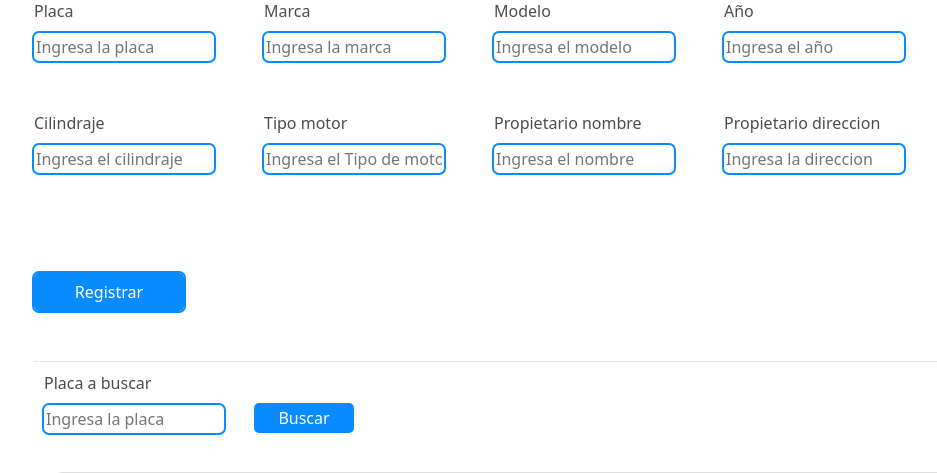
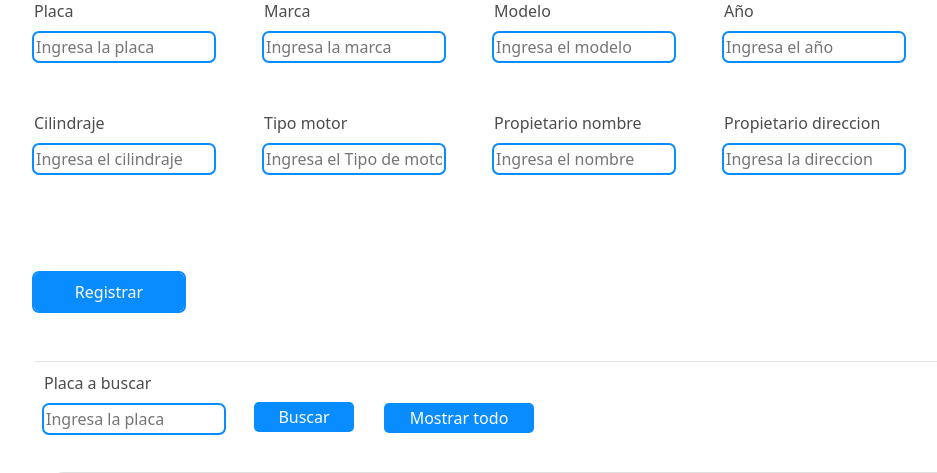
Before and after one commit to Alejandrovc6467/ProyectoBD, a PHP site: the page made by index.php in a window 1280 px wide. Shown: the part 209-682 px from the top of the page, without its empty margins (48-985 px from the left). Run offline with PHP 8.4, Linux system fonts and the light colour scheme; data that the repository does not hold is empty; some libraries are stand-ins or nearby versions.

Commit message:
finish ak si pa

```diff
--- a/public/css/buscar.css
+++ b/public/css/buscar.css
@@ -5,6 +5,12 @@
     display: flex;
     flex-direction: row;
     align-items: center;
+}
+
+.buscar_form_container{
+
+    display: flex;
+    flex-direction: row;
 }
 
 
@@ -34,10 +40,22 @@
 }
 
 
+.butonmostrar_todo{
+    background-color: #088cff;
+    color: rgb(255, 255, 255);
+    border-radius: 5px;
+    padding: 1px 10px;
+    border-color: transparent;
+    width: 150px;
+    margin-top: 31px;
+    margin-left: 30px;
+}
+
+
 
 @media all and (max-width:530px){
 
-    .buscar form{
+    .buscar {
         flex-direction: column;
         align-items: flex-start;
     }
@@ -46,4 +64,9 @@
         margin-left: 10px;
     }
 
+    .butonmostrar_todo{
+        margin-left: 10px;
+    }
+
+
 }
--- a/public/css/home.css
+++ b/public/css/home.css
@@ -88,6 +88,8 @@ input:hover{
 
 
 
+
+
 @media all and (max-width:530px){
 
     form{
@@ -101,4 +103,7 @@ input:hover{
         margin-bottom: 20px;
     }
 
+
+
+
 }
--- a/public/css/tabla.css
+++ b/public/css/tabla.css
@@ -88,7 +88,7 @@
     /*botones de las acciones de la tabla*/
 
     .delete-fisico-button{
-        background-color: #e14300;
+        background-color: #ff5900;
         color: rgb(255, 255, 255);
         border-radius: 5px;
         font-size: 13px;
@@ -100,7 +100,7 @@
     }
 
     .delete-logico-button{
-        background-color: #e14300;
+        background-color: #ff5900;
         font-size: 13px;
         color: rgb(255, 255, 255);
         border-radius: 5px;
--- a/public/header.php
+++ b/public/header.php
@@ -13,9 +13,9 @@
 	<link rel="stylesheet" href="public/css/base.css?323"/>
 	<link rel="stylesheet" href="public/css/bienvenida.css?1"/>
 	<link rel="stylesheet" href="public/css/head.css?54">
-	<link rel="stylesheet" href="public/css/home.css?74778">
-	<link rel="stylesheet" href="public/css/buscar.css?7821"/>
-	<link rel="stylesheet" href="public/css/tabla.css?1">
+	<link rel="stylesheet" href="public/css/home.css?2">
+	<link rel="stylesheet" href="public/css/buscar.css?37821"/>
+	<link rel="stylesheet" href="public/css/tabla.css?71">
 
 
 	<!--Fonts-->
--- /dev/null
+++ b/public/js/buscar.js
@@ -0,0 +1,122 @@
+// Entra en accion cuando se presiona el botón "buscar"
+$("#botonesFormulario_buscar").on("click", ".botonBuscar", function() {
+
+
+    //hago las cosas solo si el input no esta vacio
+    if($('#placa_a_buscar').val().trim() !== ''){
+
+
+      //verifico que solo se ingresen valores numericos en placa
+      if (/^\d*$/.test($('#placa_a_buscar').val()) ) {
+
+        var databuscar = {
+          placa:  $('#placa_a_buscar').val()
+        };
+
+
+        $.ajax({
+          type: "POST",
+          url: "?controlador=Index&accion=BuscarMotocicletaPorPlaca",
+          data: databuscar,
+          dataType: "json",
+          success: function(response) {
+
+            console.log(response);
+
+            if (response[0].Mensaje  === 'No hay ninguna motocicleta activa con esa placa') {
+
+              Swal.fire({
+                icon: 'error',
+                title: 'Oops...',
+                title: 'No hay ninguna motocicleta activa con esa placa',
+                confirmButtonColor: '#088cff'
+              })
+
+            } else {
+
+              //limpio la tabla antes de agregar
+              $("#containertabla tbody").empty();
+
+              // Recorrer la respuesta y agregar los datos a la tabla
+              $.each(response, function(index, motocicleta) {
+                var row = $("<tr>");
+                row.append($("<td>").text(motocicleta.placa));
+                row.append($("<td>").text(motocicleta.marca));
+                row.append($("<td>").text(motocicleta.modelo));
+                row.append($("<td>").text(motocicleta.anio));
+                row.append($("<td>").text(motocicleta.cilindraje));
+                row.append($("<td>").text(motocicleta.tipo_motor));
+                row.append($("<td>").text(motocicleta.propietario_nombre));
+                row.append($("<td>").text(motocicleta.propietario_direccion));
+
+                var buttonDeleteFisico = $("<button>")
+                  .text("Delete Físico")
+                  .attr("class", "delete-fisico-button")
+                  .data("placa", motocicleta.placa);
+
+                var buttonDeleteLogico = $("<button>")
+                  .text("Delete Lógico")
+                  .attr("class", "delete-logico-button")
+                  .data("placa", motocicleta.placa);
+
+                var buttonUpdate = $("<button>")
+                  .text("Update")
+                  .attr("class", "update-button")
+                  .attr("data-bs-toggle", "modal")
+                  .data("placa", motocicleta.placa)//le paso todos los datos de esa fila a mi boton y con los demas igual
+                  .data("marca", motocicleta.marca)
+                  .data("modelo", motocicleta.modelo)
+                  .data("anio", motocicleta.anio)
+                  .data("cilindraje", motocicleta.cilindraje)
+                  .data("tipo_motor", motocicleta.tipo_motor)
+                  .data("propietario_nombre", motocicleta.propietario_nombre)
+                  .data("propietario_direccion", motocicleta.propietario_direccion)
+                  .attr("data-bs-target", "#modalupdate");//atributo para que me abra el modal de bootstrap
+
+                var tdButtons = $("<td>").append(buttonUpdate, buttonDeleteFisico, buttonDeleteLogico);
+
+                  // Agregar los botones a la fila
+                  row.append(tdButtons);
+
+                  $("#containertabla tbody").append(row);
+                });
+
+
+            }//else
+
+
+
+          },
+            error: function(xhr, status, error) {
+            console.log(error, xhr, status)
+          }
+
+
+        });
+
+
+
+      } else {
+      Swal.fire({
+      icon: 'error',
+      title: 'Oops...',
+      text: 'Ingresa solo valores numéricos para buscar',
+      confirmButtonColor: '#088cff'
+      })
+      }
+
+
+    }//if
+
+
+
+
+
+  });
+
+  // Entra en accion cuando se presiona el boton "mostrar todo"
+  $("#botonesFormulario_mostrar_todo").on("click", ".butonmostrar_todo", function() {
+
+    obtenerMotocicletas();
+
+  });
--- a/public/js/deleteFisco_deleteLofico_update.js
+++ b/public/js/deleteFisco_deleteLofico_update.js
@@ -62,7 +62,7 @@ document.getElementById('updateMotocicleta')
                 icon: 'error',
                 title: 'Oops...',
                 title: 'Ha ocurrido un error al actualizar',
-                confirmButtonColor: '#5A7099'
+                confirmButtonColor: '#088cff'
               })
 
 
@@ -74,7 +74,7 @@ document.getElementById('updateMotocicleta')
                 icon: 'success',
                 title: '¡Genial!',
                 text: 'Actualización realizada con éxito',
-                confirmButtonColor: '#5A7099'
+                confirmButtonColor: '#088cff'
               })
             }
 
@@ -131,7 +131,7 @@ $("#containertabla").on("click", ".delete-fisico-button", function() {
                 icon: 'error',
                 title: 'Oops...',
                 title: 'No se encontró ninguna motocicleta con la placa especificada',
-                confirmButtonColor: '#5A7099'
+                confirmButtonColor: '#088cff'
               })
 
 
@@ -143,7 +143,7 @@ $("#containertabla").on("click", ".delete-fisico-button", function() {
                 icon: 'success',
                 title: '¡Genial!',
                 text: 'Borrado realizado con éxito',
-                confirmButtonColor: '#5A7099'
+                confirmButtonColor: '#088cff'
               })
 
               obtenerMotocicletas();
@@ -194,7 +194,7 @@ $("#containertabla").on("click", ".delete-logico-button", function() {
               icon: 'error',
               title: 'Oops...',
               title: 'No se encontró ninguna motocicleta con la placa especificada',
-              confirmButtonColor: '#5A7099'
+              confirmButtonColor: '#088cff'
             })
 
 
@@ -206,7 +206,7 @@ $("#containertabla").on("click", ".delete-logico-button", function() {
               icon: 'success',
               title: '¡Genial!',
               text: 'Borrado realizado con éxito',
-              confirmButtonColor: '#5A7099'
+              confirmButtonColor: '#088cff'
             })
 
             obtenerMotocicletas();
--- a/public/js/obtenerMotocicletas.js
+++ b/public/js/obtenerMotocicletas.js
@@ -21,17 +21,19 @@ function obtenerMotocicletas() {
                 row.append($("<td>").text(motocicleta.propietario_direccion));
 
                 var buttonDeleteFisico = $("<button>")
-                    .text("Delete Físico")
+                    .text("Delete Físico ")
                     .attr("class", "delete-fisico-button")
-                    .data("placa", motocicleta.placa);
+                    .data("placa", motocicleta.placa)
+                    .append('<i class="fa-solid fa-trash fa-sm" style="color: #ffffff;"></i>');
 
                 var buttonDeleteLogico = $("<button>")
-                    .text("Delete Lógico")
+                    .text("Delete Lógico ")
                     .attr("class", "delete-logico-button")
-                    .data("placa", motocicleta.placa);
+                    .data("placa", motocicleta.placa)
+                    .append('<i class="fa-solid fa-trash fa-sm" style="color: #ffffff;"></i>');
 
                 var buttonUpdate = $("<button>")
-                    .text("Update")
+                    .text("Update ")
                     .attr("class", "update-button")
                     .attr("data-bs-toggle", "modal")
                     .data("placa", motocicleta.placa)//le paso todos los datos de esa fila a mi boton y con los demas igual
@@ -42,7 +44,10 @@ function obtenerMotocicletas() {
                     .data("tipo_motor", motocicleta.tipo_motor)
                     .data("propietario_nombre", motocicleta.propietario_nombre)
                     .data("propietario_direccion", motocicleta.propietario_direccion)
-                    .attr("data-bs-target", "#modalupdate");//atributo para que me abra el modal de bootstrap
+                    .attr("data-bs-target", "#modalupdate")
+                    .append('<i class="fa-solid fa-pen-to-square fa-sm" style="color: #ffffff;"></i>');//atributo para que me abra el modal de bootstrap
+
+
 
                 var tdButtons = $("<td>").append(buttonUpdate, buttonDeleteFisico, buttonDeleteLogico);
 
--- a/public/js/registrarMotocicleta.js
+++ b/public/js/registrarMotocicleta.js
@@ -41,7 +41,7 @@
                 icon: 'error',
                 title: 'Oops...',
                 title: 'Placa ya registrada',
-                confirmButtonColor: '#5A7099'
+                confirmButtonColor: '#088cff'
               })
 
 
@@ -53,7 +53,7 @@
                 icon: 'success',
                 title: '¡Genial!',
                 text: 'Motocicleta registrada exitosamente',
-                confirmButtonColor: '#5A7099'
+                confirmButtonColor: '#088cff'
               })
             }
 
--- a/view/home.php
+++ b/view/home.php
@@ -2,7 +2,6 @@
 include('public/header.php');
 include('public/menu.php');
 ?>
-
 
 
 
@@ -66,8 +65,9 @@ include('public/menu.php');
       </div>
 
 
+
       <div class="botonesFormulario">
-        <input type="submit" value="Registrar" id="buttonregistrar" class="botonRegistrar">
+        <input type="submit" value="Registrar" id="buttonregistrar" class="botonRegistrar" >
       </div>
 
 
@@ -80,6 +80,7 @@ include('public/menu.php');
 
   <div class="buscar">
 
+    <div class="buscar_form_container">
       <div class="componentesFormulario_buscar">
         <label>Placa a buscar</label><br>
         <input type="text"  name="placa_a_buscar" id="placa_a_buscar" placeholder="Ingresa la placa"  autocomplete required >
@@ -87,6 +88,11 @@ include('public/menu.php');
 
       <div class="botonesFormulario_buscar" id="botonesFormulario_buscar">
         <button value="Buscar" id="buttonbuscar" class="botonBuscar">Buscar</button>
+      </div>
+    </div>
+
+    <div class="botonesFormulario_mostrar_todo" id="botonesFormulario_mostrar_todo">
+      <button value="Mostrar" id="butonmostrar_todo" class="butonmostrar_todo">Mostrar todo</button>
     </div>
 
   </div>
@@ -211,96 +217,7 @@ include('public/menu.php');
 
 
 
-<script>
 
-// Entra en accion cuando se presiona el botón "buscar"
-$("#botonesFormulario_buscar").on("click", ".botonBuscar", function() {
-
-  //verifico que solo se ingresen valores numericos en placa
-  if (/^\d*$/.test($('#placa_a_buscar').val()) ) {
-
-
-    //console.log( $('#placa_a_buscar').val());
-
-
-    var p =  $('#placa_a_buscar').val();
-
-
-    var databuscar = {
-      placa: p
-    };
-
-
-    $.ajax({
-      type: "POST",
-      url: "?controlador=Index&accion=BuscarMotocicletaPorPlaca",
-      data: databuscar,
-      dataType: "json",
-      success: function(response) {
-
-        console.log(response);
-
-        //console.log('entre al success');
-
-            //********************  no esta entrando al if, el console log me da un arry vacio */
-
-        if (response[0].Mensaje  === 'No hay ninguna motocicleta activa con esa placa') {
-              Swal.fire({
-                icon: 'error',
-                title: 'Oops...',
-                title: 'No hay ninguna motocicleta activa con esa placa',
-                confirmButtonColor: '#5A7099'
-              })
-
-
-        } else {
-
-
-
-          $.each(response, function(index, motocicleta) {
-
-
-              console.log(motocicleta.placa);
-              console.log(motocicleta.marca);
-              console.log(motocicleta.modelo);
-              console.log(motocicleta.anio);
-              console.log(motocicleta.cilindraje);
-              console.log(motocicleta.tipo_motor);
-              console.log(motocicleta.propietario_nombre);
-              console.log(motocicleta.propietario_direccion);
-
-          });
-
-
-          //aqui actualizo la tabla
-          // obtenerMotocicletas();
-        }
-
-
-
-        },
-          error: function(xhr, status, error) {
-          console.log(error, xhr, status)
-        }
-
-    });
-
-
-
-  } else {
-    Swal.fire({
-    icon: 'error',
-    title: 'Oops...',
-    text: 'Ingresa solo valores numéricos para buscar'
-    })
-  }
-
-
-
-});
-
-
-</script>
 
 
 
@@ -312,7 +229,9 @@ $("#botonesFormulario_buscar").on("click", ".botonBuscar", function() {
   <!--mis js, podria llamarlas en el footer, pero en realidad solo necesito que se carguen estos .js solo cuando estoy en esta pagina no en todas, si fuera un .js que si necesito para todas las paginas pues ese si seria la mejor opcion ponerlo ahi-->
   <script src="public/js/registrarMotocicleta.js?578784"></script>
   <script src="public/js/deleteFisco_deleteLofico_update.js?9578784"></script>
-  <script src="public/js/obtenerMotocicletas.js"></script>
+  <script src="public/js/obtenerMotocicletas.js?1"></script>
+  <script src="public/js/buscar.js?2"></script>
+
 
 
 
```
Also changed, not shown: script/SQLQuery_1.sql (+7 -10 lines). Lines whose indentation alone changed are shown as unchanged.
